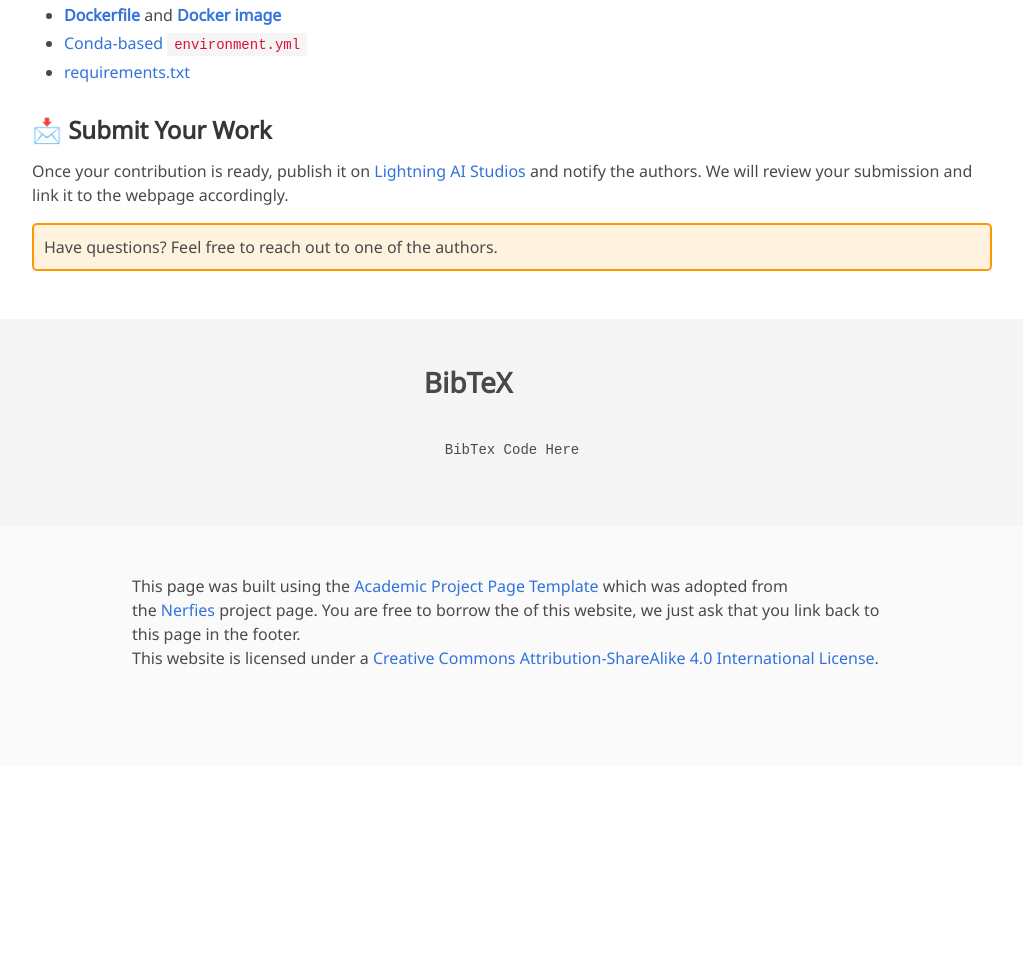
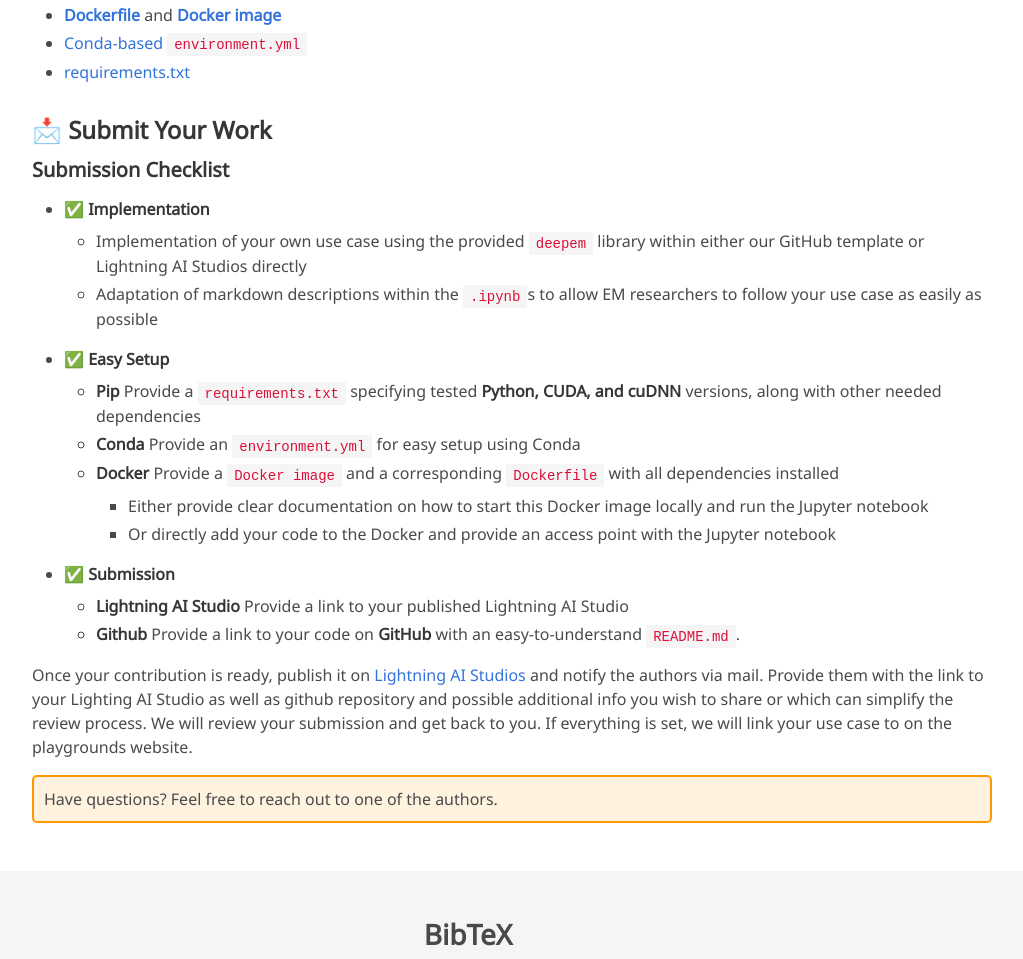
Before and after one commit to viscom-ulm/DeepEM, a plain HTML site: page your-contribution.html in a window 1280 px wide. Shown: the part 954-1913 px from the top of the page, without its empty margins (128-1151 px from the left). Before the commit the page ends 1720 px from the top, so only its background shows below. Drawn offline with nearby package versions, Linux system fonts and the light colour scheme; some icons are missing; a web font is replaced by a local one.

Commit message:
add contribution checklist

```diff
--- a/your-contribution.html
+++ b/your-contribution.html
@@ -393,7 +393,8 @@
         help advance the field of electron microscopy (EM).
       </p>
       <p>Please make sure that you've read the provided info about our proposed <a href="workflow.html">workflow</a>
-        before getting started. You can also seek further inspiration from previousely implemented <a href="use-cases.html">use
+        before getting started. You can also seek further inspiration from previousely implemented <a
+          href="use-cases.html">use
           cases</a>.</p>
 
       <h3>📥 Get Started</h3>
@@ -429,9 +430,45 @@
       </ul>
 
       <h3>📩 Submit Your Work</h3>
+
+      <h4>Submission Checklist</h4>
+      <ul>
+        <li>✅ <strong>Implementation</strong></li>
+        <ul>
+          <li>Implementation of your own use case using the provided <code>deepem</code> library within either our
+            GitHub template or Lightning AI Studios directly</li>
+          <li>Adaptation of markdown descriptions within the <code>.ipynb</code>s to allow EM researchers to follow your
+            use case as easily as possible</li>
+        </ul>
+
+        <li>✅ <strong>Easy Setup</strong></li>
+        <ul>
+          <li><strong>Pip</strong> Provide a <code>requirements.txt</code> specifying tested <strong>Python, CUDA, and
+              cuDNN</strong> versions, along with other needed dependencies</li>
+          <li><strong>Conda</strong> Provide an <code>environment.yml</code> for easy setup using Conda</li>
+          <li><strong>Docker</strong> Provide a <code>Docker image</code> and a corresponding <code>Dockerfile</code>
+            with all dependencies installed</li>
+          <ul>
+            <li>Either provide clear documentation on how to start this Docker image locally and run the Jupyter
+              notebook</li>
+            <li>Or directly add your code to the Docker and provide an access point with the Jupyter notebook</li>
+          </ul>
+        </ul>
+
+        <li>✅ <strong>Submission</strong></li>
+        <ul>
+          <li><strong>Lightning AI Studio</strong> Provide a link to your published Lightning AI Studio</li>
+          <li><strong>Github</strong> Provide a link to your code on <strong>GitHub</strong> with an easy-to-understand
+            <code>README.md</code>.</li>
+        </ul>
+      </ul>
+
       <p>
         Once your contribution is ready, publish it on <a href="https://lightning.ai/studios">Lightning AI Studios</a>
-        and notify the authors. We will review your submission and link it to the webpage accordingly.
+        and notify the authors via mail. Provide them with the link to your Lighting AI Studio as well as github
+        repository and possible additional info you wish to share or which can simplify the review process.
+        We will review your submission and get back to you. If everything is set, we will link your use case to on the
+        playgrounds website.
       </p>
 
       <div
```
Also changed, not shown: use-cases.html (+21 -17 lines).
